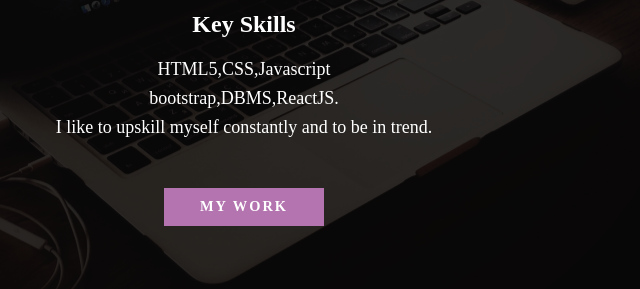
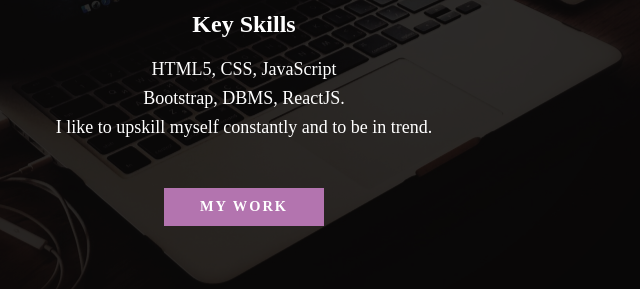
Before and after one commit to bhuvi2710/Portfolio, a plain HTML site: page index.html in a window 1280 px wide. Shown: the part 834-1123 px from the top of the page, 396-1036 px from the left. Drawn offline with nearby package versions, Linux system fonts and the light colour scheme.

Commit message:
Update index.html

```diff
--- a/index.html
+++ b/index.html
@@ -55,7 +55,7 @@
         </div>
         <div>
             <h3>Key Skills</h3>
-            <p>HTML5,CSS,Javascript <br>bootstrap,DBMS,ReactJS. <br>I like to upskill myself constantly and to be in trend.</p>
+            <p>HTML5, CSS, JavaScript <br>Bootstrap, DBMS, ReactJS. <br>I like to upskill myself constantly and to be in trend.</p>
         </div>
 
     </div>
```
